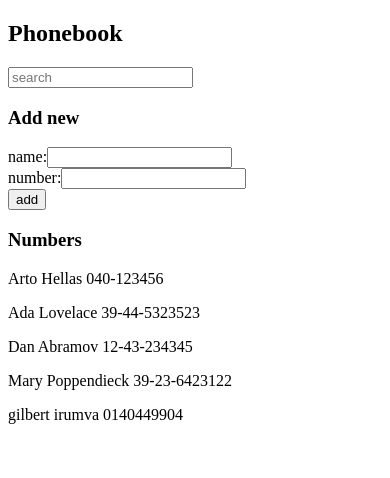
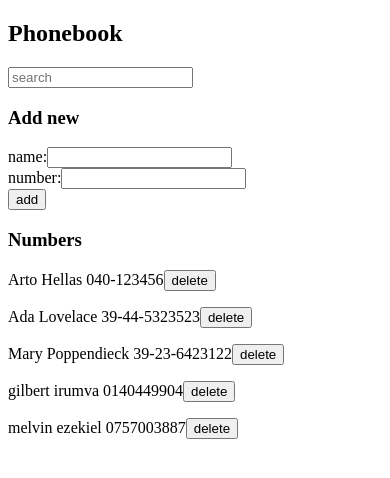
Before and after one commit to gilb01scott/fullstackopenPart2, a React (Vite) app in the folder phoneBook/step1/: page / in a window 390 px wide. Shown: the top 478 px of the page. Built offline with nearby package versions, Linux system fonts and the light colour scheme; data requests are answered from the project's data file.

Commit message:
completed exercise 2.14 the phoneBook step9

```diff
--- a/phoneBook/step1/db.json
+++ b/phoneBook/step1/db.json
@@ -11,20 +11,19 @@
       "id": "2"
     },
     {
-      "name": "Dan Abramov",
-      "number": "12-43-234345",
-      "id": "3"
-    },
-    {
       "name": "Mary Poppendieck",
       "number": "39-23-6423122",
       "id": "4"
     },
-
     {
       "name": "gilbert irumva",
       "number": "0140449904",
       "id": "t95ISfiQc9w"
+    },
+    {
+      "name": "melvin ezekiel",
+      "number": "0757003887",
+      "id": "0ezn5cslxx0"
     }
   ],
   "$schema": "./node_modules/json-server/schema.json"
--- a/phoneBook/step1/src/App.jsx
+++ b/phoneBook/step1/src/App.jsx
@@ -43,15 +43,27 @@ const addNewName = (event) => {
     })
 }
 
-  // HANDLERS
+
   const handleNameChange = (e) => setNewName(e.target.value)
   const handleNumberChange = (e) => setNewNumber(e.target.value)
   const handleSearchChange = (e) => setSearch(e.target.value)
 
-  // FILTER
+
   const filteredPersons = persons.filter(p =>
     p.name.toLowerCase().includes(search.toLowerCase())
   )
+
+  const deletePerson = (id, name) => {
+  const confirmDelete = window.confirm(`Delete ${name}?`)
+
+  if (!confirmDelete) return
+
+  personService
+    .remove(id)
+    .then(() => {
+      setPersons(persons.filter(p => p.id !== id))
+    })
+}
 
   return (
     <div>
@@ -79,11 +91,17 @@ const addNewName = (event) => {
 
       <h3>Numbers</h3>
 
-      {filteredPersons.map(p => (
-        <p key={p.id}>
-          {p.name} {p.number}
-        </p>
+        {filteredPersons.map(p => (
+    <p key={p.id}>
+    {p.name} {p.number}
+     <button onClick={() => deletePerson(p.id, p.name)}>
+      delete
+    </button>
+  </p>
       ))}
+
+
+
     </div>
   )
 }
--- a/phoneBook/step1/src/services/persons.js
+++ b/phoneBook/step1/src/services/persons.js
@@ -10,4 +10,8 @@ const create = (newObject) => {
   return axios.post(baseUrl, newObject).then(res => res.data)
 }
 
-export default { getAll, create }
+const remove = (id) => {
+  return axios.delete(`${baseUrl}/${id}`)
+}
+
+export default { getAll, create, remove }
```
